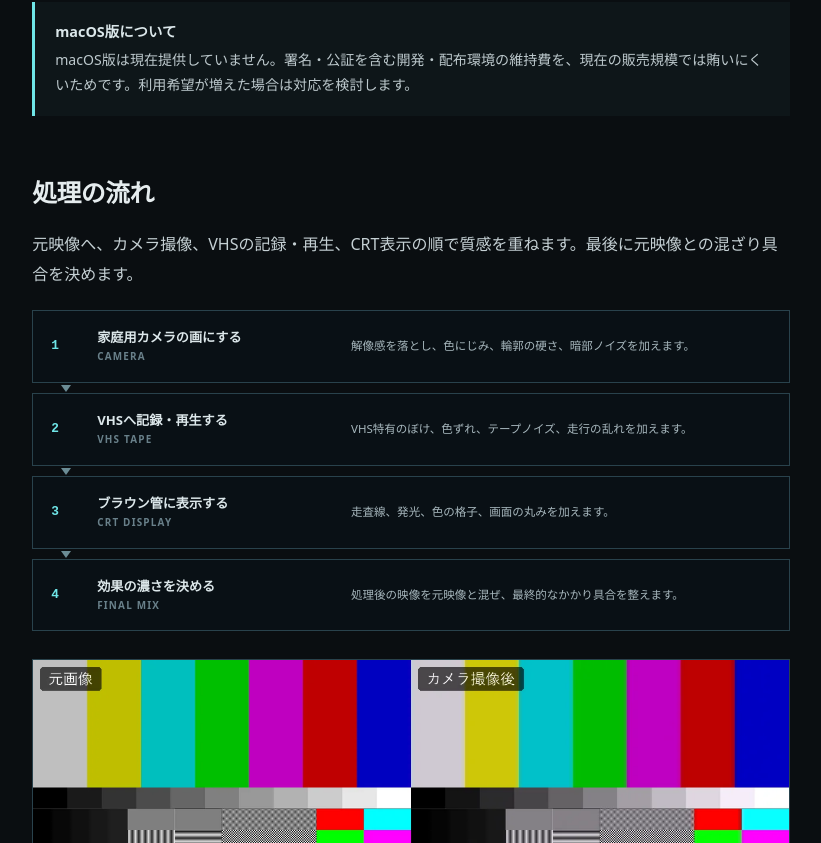
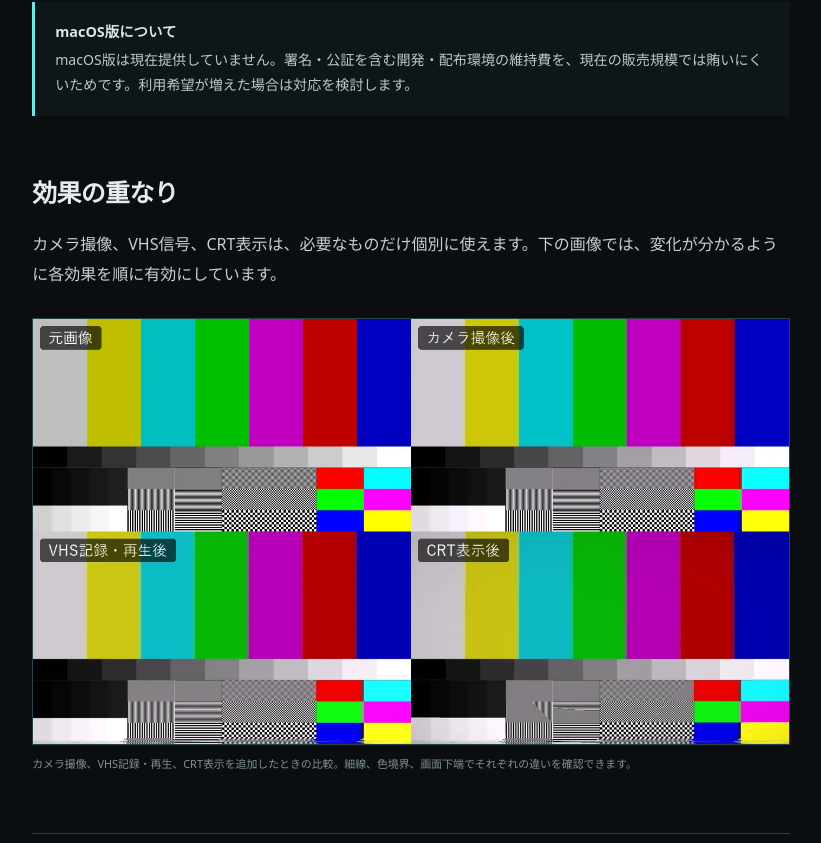
Before and after one commit to Alus444/ACM_website, a Vue app in the folder acm/: page /#/vhs-simulator/1 in a window 1280 px wide. Shown: the part 1377-2220 px from the top of the page, without its empty margins (354-1175 px from the left). Built offline with nearby package versions, Linux system fonts and the light colour scheme.

Commit message:
Reframe VHS effect breakdown

```diff
--- a/acm/src/pages/VhsSimulatorPage.vue
+++ b/acm/src/pages/VhsSimulatorPage.vue
@@ -640,19 +640,13 @@ onUnmounted(() => {
           </section>
 
           <section id="pipeline" class="doc-section">
-            <div class="section-heading"><span>03</span><div><p>PIPELINE</p><h2>処理の流れ</h2></div></div>
-            <p>元映像へ、カメラ撮像、VHSの記録・再生、CRT表示の順で質感を重ねます。最後に元映像との混ざり具合を決めます。</p>
-            <ol class="pipeline">
-              <li><b>1</b><div><strong>家庭用カメラの画にする</strong><small>CAMERA</small></div><span>解像感を落とし、色にじみ、輪郭の硬さ、暗部ノイズを加えます。</span></li>
-              <li><b>2</b><div><strong>VHSへ記録・再生する</strong><small>VHS TAPE</small></div><span>VHS特有のぼけ、色ずれ、テープノイズ、走行の乱れを加えます。</span></li>
-              <li><b>3</b><div><strong>ブラウン管に表示する</strong><small>CRT DISPLAY</small></div><span>走査線、発光、色の格子、画面の丸みを加えます。</span></li>
-              <li><b>4</b><div><strong>効果の濃さを決める</strong><small>FINAL MIX</small></div><span>処理後の映像を元映像と混ぜ、最終的なかかり具合を整えます。</span></li>
-            </ol>
+            <div class="section-heading"><span>03</span><div><p>VISUAL BREAKDOWN</p><h2>効果の重なり</h2></div></div>
+            <p>カメラ撮像、VHS信号、CRT表示は、必要なものだけ個別に使えます。下の画像では、変化が分かるように各効果を順に有効にしています。</p>
             <figure class="doc-shot">
               <a href="/images/vhs-simulator/screenshots/pipeline-camera-vhs-crt.webp?v=20260825-ja-flow" target="_blank" rel="noopener" aria-label="カメラ撮像、VHS記録・再生、CRT表示の処理段階比較を原寸で開く">
                 <img src="/images/vhs-simulator/screenshots/pipeline-camera-vhs-crt.webp?v=20260825-ja-flow" alt="元画像、カメラ撮像後、VHS記録・再生後、CRT表示後の4段階比較" width="1280" height="720" loading="lazy" />
               </a>
-              <figcaption>元画像へカメラ撮像、VHS記録・再生、CRT表示を順に重ねた変化。細線、色境界、画面下端で各段階の違いを確認できます。</figcaption>
+              <figcaption>カメラ撮像、VHS記録・再生、CRT表示を追加したときの比較。細線、色境界、画面下端でそれぞれの違いを確認できます。</figcaption>
             </figure>
           </section>
 
@@ -992,14 +986,6 @@ button { color: inherit; }
 .status { padding: 5px 10px; border: 1px solid #30444d; border-radius: 999px; color: #8799a1; font-size: .6rem; }
 .status.ok { border-color: #397667; color: #80c6b0; }
 .status.caution { border-color: #786a39; color: #d1bb68; }
-.pipeline { display: grid; gap: 10px; margin: 20px 0 0; padding: 0; list-style: none; }
-.pipeline > li { position: relative; display: grid; min-width: 0; align-items: center; gap: 14px; padding: 17px 18px; border: 1px solid var(--vhs-line); background: #091015; grid-template-columns: 32px minmax(190px, .8fr) minmax(0, 1.4fr); }
-.pipeline > li:not(:last-child)::after { position: absolute; z-index: 2; bottom: -10px; left: 28px; width: 0; height: 0; border-top: 7px solid #6b8c95; border-right: 5px solid transparent; border-left: 5px solid transparent; content: ''; }
-.pipeline b { color: var(--vhs-cyan); font-family: ui-monospace, monospace; font-size: .78rem; }
-.pipeline div { display: grid; min-width: 0; gap: 2px; }
-.pipeline strong { color: #dce7ea; font-size: .78rem; line-height: 1.45; }
-.pipeline small { color: #69808a; font-size: .52rem; font-weight: 700; letter-spacing: .12em; }
-.pipeline span { color: #8fa1a8; font-size: .65rem; line-height: 1.7; }
 .page-intro { max-width: 720px; margin-bottom: 52px; padding: 32px 0 34px; border-bottom: 1px solid var(--vhs-line); }
 .page-intro > p { display: none; }
 .page-intro h1 { margin: 0 0 14px; color: #edf3f4; font-size: clamp(2.1rem, 4vw, 3rem); letter-spacing: -.035em; line-height: 1.12; }
@@ -1134,10 +1120,6 @@ button { color: inherit; }
 .callout strong { font-size: .9rem; }
 .callout p { color: #bdc9cd; font-size: .88rem; line-height: 1.8; }
 .status { color: #bac7cb; font-size: .76rem; }
-.pipeline b { color: var(--vhs-cyan); font-size: .8rem; }
-.pipeline strong { font-size: .82rem; }
-.pipeline small { font-size: .62rem; }
-.pipeline span { color: #a7b7bd; font-size: .72rem; line-height: 1.6; }
 .page-intro > span { color: #b7c5ca; font-size: .94rem; line-height: 1.7; }
 .steps li > b { color: #78929b; font-size: .78rem; }
 .steps strong { font-size: .95rem; }
@@ -1184,7 +1166,6 @@ button { color: inherit; }
   .docs-sidebar.open { transform: translateX(0); }
   .docs-content { padding: 42px 28px 60px; }
   .hero-section { min-height: 0; }
-  .pipeline > li { grid-template-columns: 32px minmax(170px, .8fr) minmax(0, 1fr); }
 }
 
 @media (max-width: 600px) {
@@ -1200,9 +1181,6 @@ button { color: inherit; }
   .hero-section { padding: 44px 0 58px; }
   .hero-copy h1 { font-size: clamp(2rem, 12vw, 2.5rem); line-height: 1.08; white-space: normal; }
   .quality-comparison { grid-template-columns: 1fr; }
-  .pipeline > li { align-items: start; gap: 4px 12px; padding: 15px; grid-template-columns: 28px minmax(0, 1fr); }
-  .pipeline > li span { grid-column: 2; }
-  .pipeline > li:not(:last-child)::after { left: 24px; }
   .page-intro h1 { font-size: 2.15rem; }
   .preset-grid { grid-template-columns: 1fr; }
   .parameter-card { gap: 14px; grid-template-columns: 1fr; }
```
